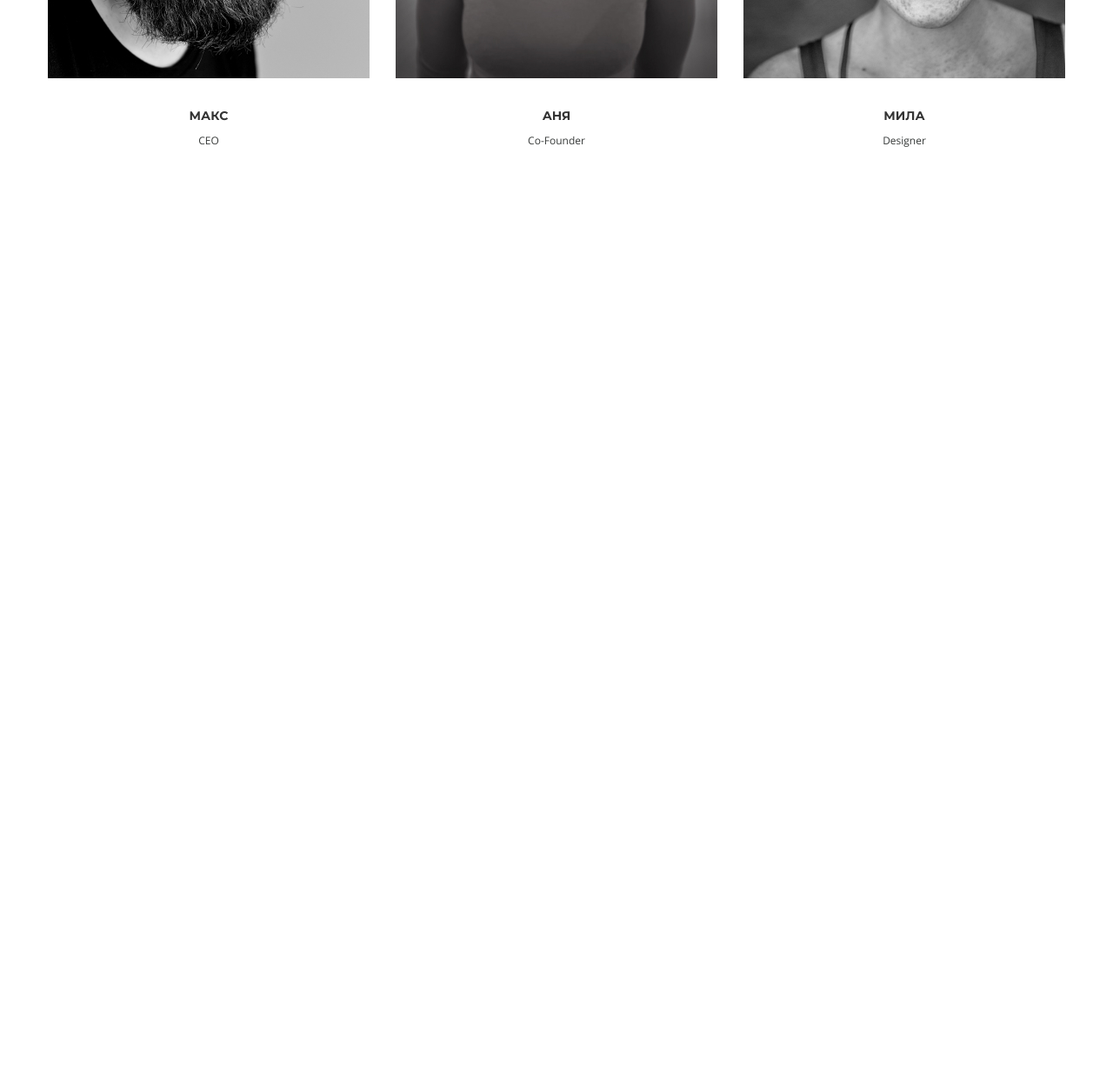
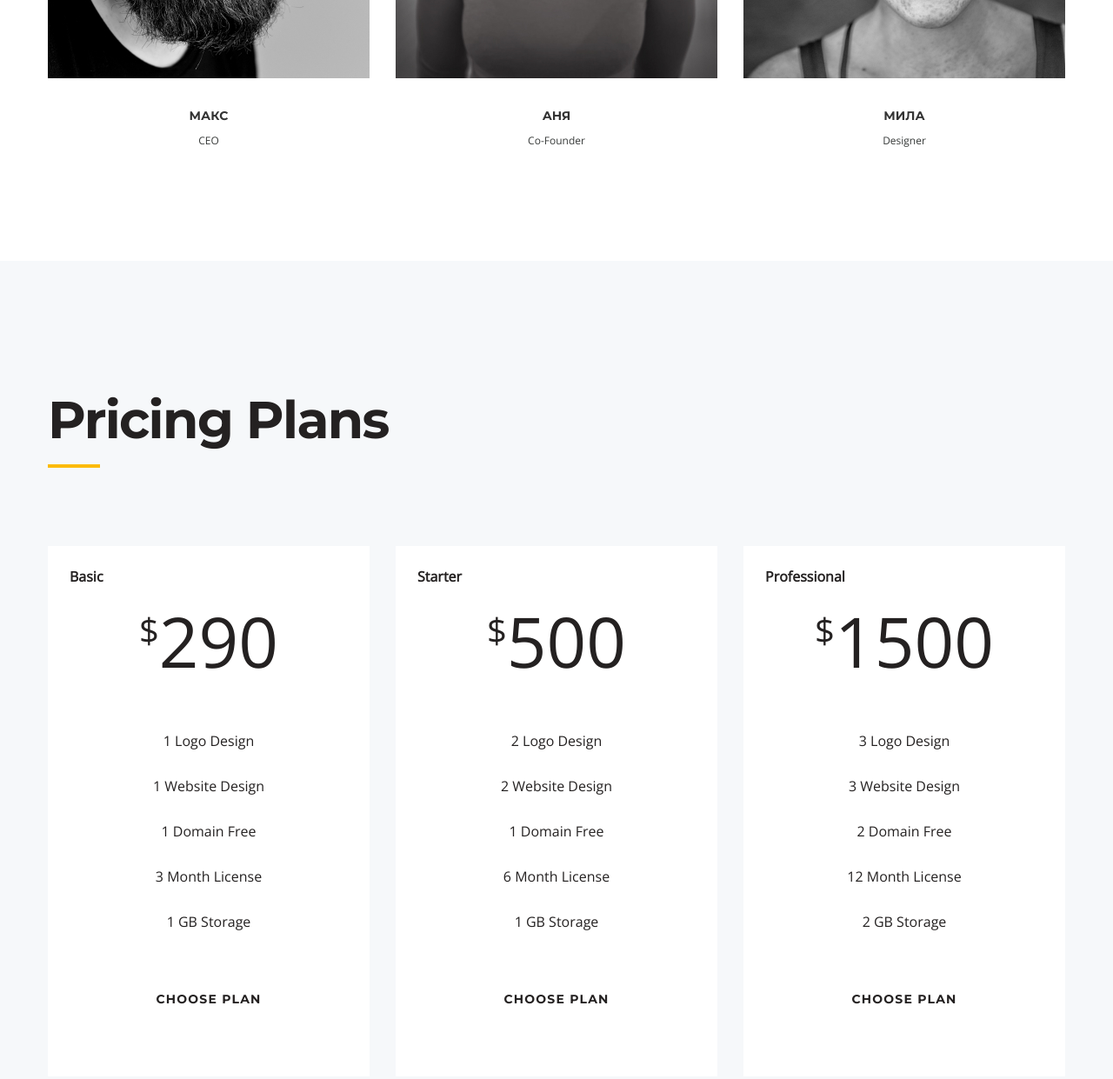
Before and after one commit to IlyaKvitkovskyi/O...Marketing, a plain HTML site: page index.html in a window 1280 px wide. Shown: the part 6975-8216 px from the top of the page at 87% size. Before the commit the page ends 7275 px from the top, so only its background shows below. Drawn offline with nearby package versions, Linux system fonts and the light colour scheme.

Commit message:
added pricing section

```diff
--- a/css/style.css
+++ b/css/style.css
@@ -540,6 +540,7 @@ font-family: 'Raleway', sans-serif; */
   line-height: 17px;
   color: #333;
   padding: 35px 0 12px;
+  text-transform: uppercase;
 }
 
 .team__position {
@@ -547,3 +548,60 @@ font-family: 'Raleway', sans-serif; */
   font-size: 12px;
   line-height: 16px;
 }
+
+.pricing {
+  background-color: #f6f8fa;
+  padding: 145px 0 160px;
+}
+
+.pricing__title {
+  margin-bottom: 90px;
+}
+
+.pricing__items {
+  display: flex;
+  justify-content: space-between;
+}
+
+ul.pricing__item {
+  background-color: #fff;
+  text-align: center;
+  padding: 24px 25px 50px;
+  width: 370px;
+}
+
+.pricing__item li {
+  font-weight: 300;
+  font-size: 16px;
+  line-height: 22px;
+  color: #242121;
+  margin-bottom: 30px;
+}
+
+.pricing__item .pricing__item-name {
+  text-align: left;
+  font-weight: bold;
+  margin-bottom: 8px;
+}
+
+.pricing__item .pricing__item-num {
+  font-size: 80px;
+  line-height: 109px;
+  margin-bottom: 50px;
+}
+
+.pricing__item-num sup {
+  font-size: 40px;
+  line-height: 54px;
+}
+
+.pricing__item-link {
+  font-family: 'Montserrat', sans-serif;
+  display: block;
+  margin-top: 70px;
+  font-weight: bold;
+  font-size: 14px;
+  line-height: 17px;
+  letter-spacing: 1.2px;
+  color: #242121;
+}
--- a/index.html
+++ b/index.html
@@ -263,7 +263,6 @@
     <section class="slider__blog">
       <div class="container">
         <div class="slider__blog-inner">
-
           <div class="slider__blog-item">
             <a class="slider__blog-item-link" href="#">
               <h3 class="slider__blog-item-title">
@@ -352,29 +351,76 @@
         <h2 class="title team__title">Our Team</h2>
 
         <div class="team__items">
-
           <div class="team__item">
-            <img src="img/team-1.jpg" alt="Макс">
+            <img src="img/team-1.jpg" alt="Макс" />
             <div class="team__name">МАКС</div>
             <p class="team__position">CEO</p>
           </div>
 
           <div class="team__item">
-            <img src="img/team-2.jpg" alt="Аня">
+            <img src="img/team-2.jpg" alt="Аня" />
             <div class="team__name">АНЯ</div>
             <p class="team__position">Co-Founder</p>
           </div>
 
           <div class="team__item">
-            <img src="img/team-3.jpg" alt="Мила">
+            <img src="img/team-3.jpg" alt="Мила" />
             <div class="team__name">МИЛА</div>
             <p class="team__position">Designer</p>
           </div>
-
         </div>
       </div>
     </section>
     <!-- /.Team -->
+
+    <!-- Pricing -->
+    <section class="pricing">
+      <div class="container">
+        <h2 class="title pricing__title">Pricing Plans</h2>
+
+        <div class="pricing__items">
+          <ul class="pricing__item">
+            <li class="pricing__item-name">Basic</li>
+            <li class="pricing__item-num"><sup>$</sup>290</li>
+            <li>1 Logo Design</li>
+            <li>1 Website Design</li>
+            <li>1 Domain Free</li>
+            <li>3 Month License</li>
+            <li>1 GB Storage</li>
+            <li>
+              <a class="pricing__item-link" href="#">CHOOSE PLAN</a>
+            </li>
+          </ul>
+
+          <ul class="pricing__item">
+            <li class="pricing__item-name">Starter</li>
+            <li class="pricing__item-num"><sup>$</sup>500</li>
+            <li>2 Logo Design</li>
+            <li>2 Website Design</li>
+            <li>1 Domain Free</li>
+            <li>6 Month License</li>
+            <li>1 GB Storage</li>
+            <li>
+              <a class="pricing__item-link" href="#">CHOOSE PLAN</a>
+            </li>
+          </ul>
+
+          <ul class="pricing__item">
+            <li class="pricing__item-name">Professional</li>
+            <li class="pricing__item-num"><sup>$</sup>1500</li>
+            <li>3 Logo Design</li>
+            <li>3 Website Design</li>
+            <li>2 Domain Free</li>
+            <li>12 Month License</li>
+            <li>2 GB Storage</li>
+            <li>
+              <a class="pricing__item-link" href="#">CHOOSE PLAN</a>
+            </li>
+          </ul>
+        </div>
+      </div>
+    </section>
+    <!-- /.Pricing -->
 
     <script src="https://ajax.googleapis.com/ajax/libs/jquery/3.6.0/jquery.min.js"></script>
     <script src="js/mixitup.min.js"></script>
```
